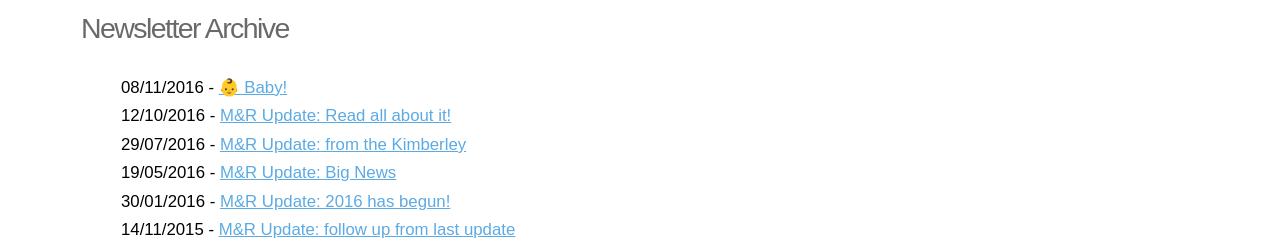
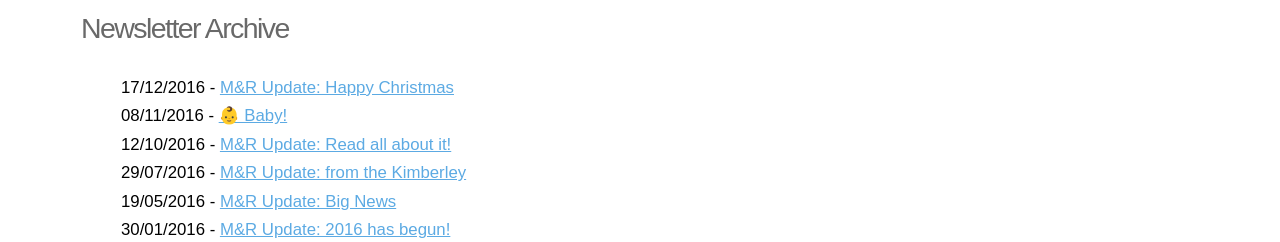
Before and after one commit to mennovr/mennovr.github.io, a plain HTML site: page index.html in a window 1280 px wide. Shown: the part 523-765 px from the top of the page. Drawn offline with Linux system fonts and the light colour scheme.

Commit message:
added christmas update
added a link to our christmas update.

```diff
--- a/index.html
+++ b/index.html
@@ -26,6 +26,7 @@
                 </div>
                 <h2>Newsletter Archive</h2>
                 <ul>
+                    <li>17/12/2016 - <a href="http://eepurl.com/cs1wSP" title="M&amp;R Update: Happy Christmas" target="_blank">M&amp;R Update: Happy Christmas</a></li>
                 	<li>08/11/2016 - <a href="http://eepurl.com/cnwdI5" title="👶 Baby!" target="_blank">👶 Baby!</a></li>
                     <li>12/10/2016 - <a href="http://eepurl.com/ciyfh9" title="M&amp;R Update: Read all about it!" target="_blank">M&amp;R Update: Read all about it!</a></li>
                     <li>29/07/2016 - <a href="http://eepurl.com/b-6pJ1" title="M&amp;R Update: from the Kimberley" target="_blank">M&amp;R Update: from the Kimberley</a></li>
```
